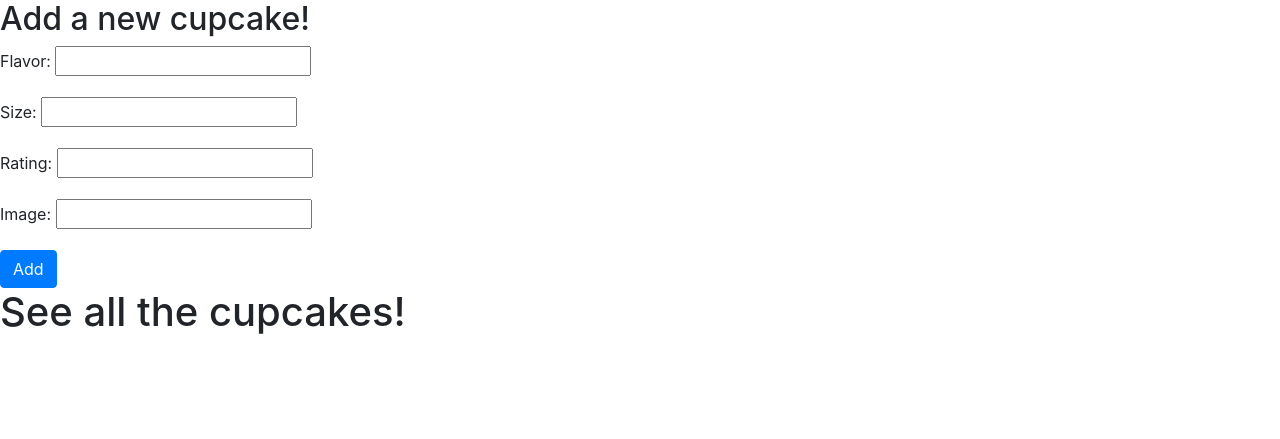
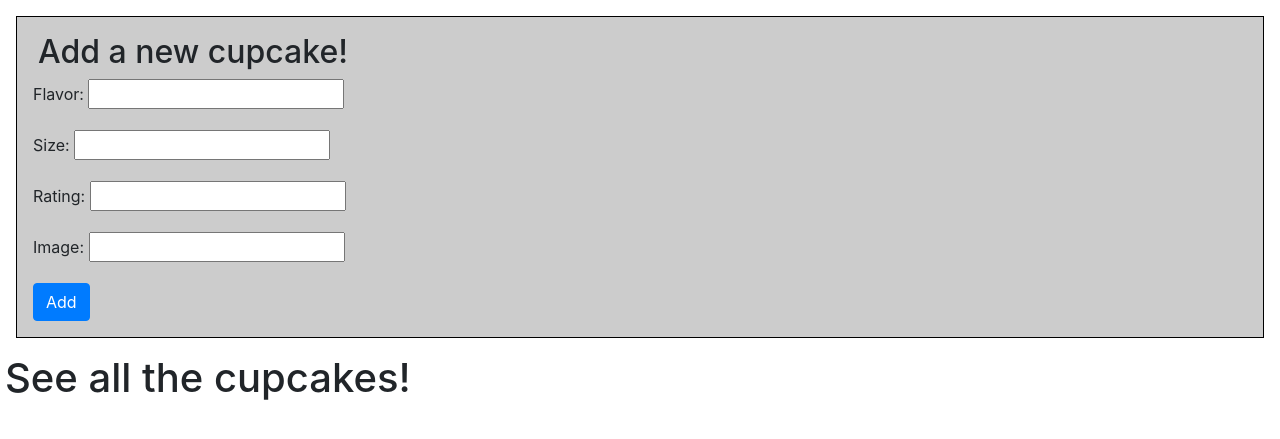
Before and after one commit to CKSK-jp/Flask-Cupcakes-Exercise, a Flask app: page / in a window 1280 px wide. Shown: the top 439 px of the page. Run offline with Flask 3, Linux system fonts and the light colour scheme; data that the repository does not hold is empty; some libraries are stand-ins or nearby versions.

Commit message:
todo patch and wtform refactor

```diff
--- a/static/app.js
+++ b/static/app.js
@@ -1,4 +1,3 @@
-// TODO: JSON API Requests
 const BASE_URL = "http://127.0.0.1:5000/api";
 
 async function showCupcakes() {
@@ -19,6 +18,7 @@ function createCupcakeHTML(cupcake) {
         <p>Size: ${cupcake.size} </p>
         <p>Rating: ${cupcake.rating} </p>
         </li>
+        <button class="edit" data-cupcake-id="${cupcake.id}">Edit</button>
         <button class="delete" data-cupcake-id="${cupcake.id}">Remove</button>
       </div>
       <img src="${cupcake.image}" alt="${cupcake.flavor} Cupcake img" class="cupcake-image">
@@ -50,8 +50,30 @@ $('#add-cupcake-form').on('submit', async function (event) {
 })
 
 $('#cupcakes-list').on('click', '.delete', async function (event) {
-  const cupcakeId = $(event.target).data('cupcake-id');
+  event.preventDefault();
+  const cupcake = $(event.target).closest('.cupcake');
+  console.log(cupcake)
+  const cupcakeId = $(event.target).data("cupcake-id");
   await axios.delete(`${BASE_URL}/cupcakes/${cupcakeId}`);
+  $(cupcake).remove();
 })
 
+// TODO edit cupcake form
+// $('#cupcakes-list').on('click', '.edit', async function (event) {
+//   event.preventDefault();
+//   const cupcake = $(event.target).closest('.cupcake');
+//   const cupcakeId = $(event.target).data("cupcake-id");
+
+//   const response = await axios.get(`${BASE_URL}/cupcakes/${cupcakeId}`);
+
+//   const cupcakeData = response.data.cupcake;
+
+//   $('#form-flavor').val(cupcakeData.flavor);
+//   $('#form-size').val(cupcakeData.size);
+//   $('#form-rating').val(cupcakeData.rating);
+//   $('#form-image').val(cupcakeData.image);
+
+// })
+
+
 $(showCupcakes);
--- a/static/style.css
+++ b/static/style.css
@@ -11,3 +11,14 @@ body {
   margin: 5px;
   width: 100px;
 }
+
+#add-cupcake-form {
+  margin: 1rem;
+  padding: 1rem;
+  border: 1px solid black;
+  background-color: #ccc;
+}
+
+h1, h2, h3 {
+  margin: 5px;
+}
--- a/templates/home.html
+++ b/templates/home.html
@@ -10,10 +10,8 @@
 </head>
 
 <body>
-
-  <h2>Add a new cupcake!</h2>
-
   <form id="add-cupcake-form">
+    <h2>Add a new cupcake!</h2>
     <div class="form-group">
       <label for="form-flavor">Flavor: </label>
       <input name="flavor" id="form-flavor">
```
